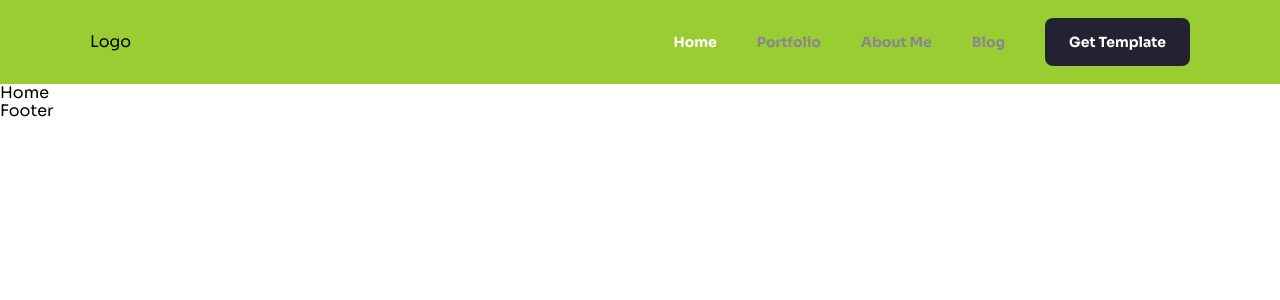
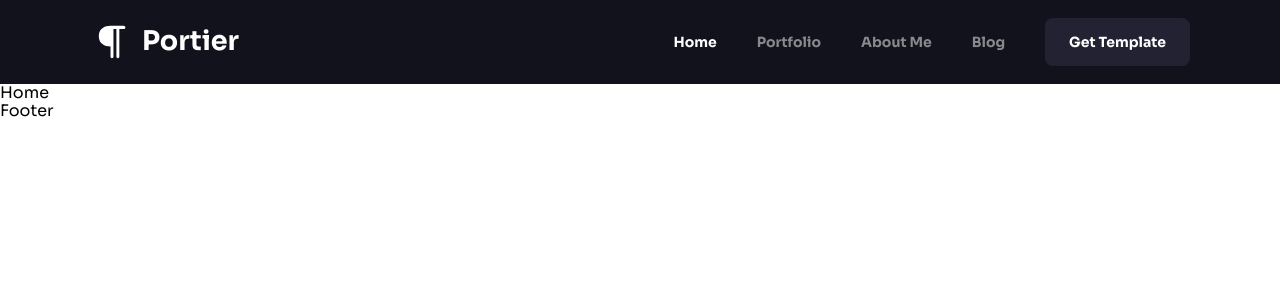
Before and after one commit to zborecki/portier, a React (Create React App) app: page / in a window 1280 px wide. Shown: the top 300 px of the page. Built offline with nearby package versions, Linux system fonts and the light colour scheme.

Commit message:
feature/1: set components in the header

```diff
--- a/src/App.tsx
+++ b/src/App.tsx
@@ -3,7 +3,7 @@ import { createBrowserRouter, RouterProvider } from 'react-router-dom';
 import GlobalStyle from './theme/global.style';
 import theme from './theme';
 import Layout from './routes/Layout';
-import { NavigationLinks } from './configurations/navigation';
+import { NavigationLinks } from './configurations/settings';
 
 const router = createBrowserRouter([
   {
--- a/src/components/Header/header.style.tsx
+++ b/src/components/Header/header.style.tsx
@@ -1,10 +1,8 @@
 import styled from 'styled-components';
-
-// ${({ theme: { components: { header } } }) => header.background};
 
 export const HeaderRoot = styled.header`
   padding: 18px 0px;
-  background-color: yellowgreen;
+  background-color: ${({ theme: { components: { header } } }) => header.background};
 
   .header {
     &__interaction {
--- a/src/components/Header/index.tsx
+++ b/src/components/Header/index.tsx
@@ -1,24 +1,27 @@
 import { RouteObject } from 'react-router-dom';
-import { NavigationLinks } from '../../configurations/navigation';
+import phrases from '../../configurations/phrases';
+import { NavigationLinks } from '../../configurations/settings';
+import Logo from '../Logo';
 import Navigation from '../Navigation';
 import { Button, Wrapper } from '../styled.components';
 import { HeaderRoot } from './header.style';
 
+const { navigation, button } = phrases;
 const navigationItems: RouteObject[] = [
   {
-    element: 'Home',
+    element: navigation.home,
     path: NavigationLinks.Home
   },
   {
-    element: 'Portfolio',
+    element: navigation.portfolio,
     path: NavigationLinks.Portfolio
   },
   {
-    element: 'About me',
+    element: navigation.aboutMe,
     path: NavigationLinks.AboutMe
   },
   {
-    element: 'Blog',
+    element: navigation.blog,
     path: NavigationLinks.Blog
   }
 ];
@@ -26,7 +29,7 @@ const navigationItems: RouteObject[] = [
 const Header = (): JSX.Element => (
   <HeaderRoot className="header">
     <Wrapper className="header__wrapper">
-      Logo
+      <Logo className="header__logo" />
       <div className="header__interaction">
         <Navigation
           className="header__navigation"
@@ -38,7 +41,7 @@ const Header = (): JSX.Element => (
           to="/"
           variant="secondary"
         >
-          Get template
+          { button.getTemplate }
         </Button>
       </div>
     </Wrapper>
--- /dev/null
+++ b/src/components/Logo/index.tsx
@@ -0,0 +1,39 @@
+import { useTheme } from 'styled-components';
+import phrases from '../../configurations/phrases';
+import { LogoProps } from '../../types/props';
+import { LogoLogotype } from './logo.style';
+
+const { common: { companyName } } = phrases;
+
+const Logo = ({ className, variant }: LogoProps): JSX.Element => {
+  const { components: { logo: { primary, secondary } } } = useTheme();
+  const isNightMode = (variant === 'primary' || !variant) ? primary.color : secondary.color;
+
+  return (
+    <div className={`${className} logo`}>
+      <svg
+        className="logo__logomark"
+        width="44"
+        height="44"
+        viewBox="0 0 44 44"
+        fill="none"
+        xmlns="http://www.w3.org/2000/svg"
+      >
+        <path
+          fillRule="evenodd"
+          clipRule="evenodd"
+          d="M8.80005 16.1333C8.80005 23.4168 14.6423 26.4 20.5334 26.4V36.6667C20.5334 37.4766 21.19 38.1333 22.0001 38.1333C22.8101 38.1333 23.4667 37.4766 23.4667 36.6667V26.4V9.09334H26.4001V36.6667C26.4001 37.4766 27.0567 38.1333 27.8667 38.1333C28.6767 38.1333 29.3334 37.4766 29.3334 36.6667V9.09334H33.7334C34.6245 9.09334 35.3467 8.37103 35.3467 7.48C35.3467 6.58897 34.6245 5.86667 33.7334 5.86667H27.8667H23.4667H22.0001H20.5334C14.6423 5.86667 8.80005 8.84987 8.80005 16.1333Z"
+          fill={isNightMode}
+        />
+      </svg>
+      <LogoLogotype
+        className="logo__logotype"
+        color={isNightMode}
+      >
+        { companyName }
+      </LogoLogotype>
+    </div>
+  );
+};
+
+export default Logo;
--- /dev/null
+++ b/src/components/Logo/logo.style.tsx
@@ -0,0 +1,8 @@
+import styled from 'styled-components';
+import { BaseTypographyType } from '../../types/common';
+
+export const LogoLogotype = styled.span<BaseTypographyType>`
+  color: ${({ color }) => color};
+  font-size: ${({ theme: { components: { logo: { font } } } }) => font.fontSize};
+  font-weight: ${({ theme: { components: { logo: { font } } } }) => font.fontWeight};
+`;
--- /dev/null
+++ b/src/configurations/phrases.ts
@@ -0,0 +1,14 @@
+export default {
+  button: {
+    getTemplate: 'Get template'
+  },
+  common: {
+    companyName: 'Portier'
+  },
+  navigation: {
+    home: 'Home',
+    portfolio: 'Portfolio',
+    aboutMe: 'About me',
+    blog: 'Blog'
+  }
+};
--- a/src/theme/global.style.tsx
+++ b/src/theme/global.style.tsx
@@ -8,4 +8,10 @@ export default createGlobalStyle`
   body {
     font-family: 'Sora', sans-serif;
   }
+
+  .logo {
+    display: flex;
+    align-items: center;
+    gap: 8px;
+  }
 `;
--- a/src/theme/index.ts
+++ b/src/theme/index.ts
@@ -6,7 +6,7 @@ enum FontWeight {
   'Bold' = 700
 }
 
-const colors = {
+const { secondary, neutrals } = {
   secondary: {
     royalOrange: '#FA8F54'
   },
@@ -25,21 +25,33 @@ export default {
   components: {
     button: {
       common: {
-        color: colors.neutrals.white,
+        color: neutrals.white,
         padding: '14px 24px'
       },
       secondary: {
         background: {
-          default: colors.neutrals.darkGunmetal,
-          active: colors.secondary.royalOrange
+          default: neutrals.darkGunmetal,
+          active: secondary.royalOrange
         }
       }
     },
     header: {
-      background: colors.neutrals.chineseBlack,
+      background: neutrals.chineseBlack,
       navigation: {
-        active: colors.neutrals.white,
-        default: colors.neutrals.philippineGray
+        active: neutrals.white,
+        default: neutrals.philippineGray
+      }
+    },
+    logo: {
+      font: {
+        fontSize: '27px',
+        fontWeight: FontWeight.Bold
+      },
+      primary: {
+        color: neutrals.white
+      },
+      secondary: {
+        color: secondary.royalOrange
       }
     }
   },
--- a/src/types/props.ts
+++ b/src/types/props.ts
@@ -9,6 +9,10 @@ export interface ButtonProps extends BaseProps {
   size?: 'small';
 }
 
+export interface LogoProps extends BaseProps {
+  variant?: 'primary' | 'secondary';
+}
+
 export interface NavigationProps extends BaseProps {
   navigationItems: RouteObject[];
 }
--- a/theme.d.ts
+++ b/theme.d.ts
@@ -1,6 +1,6 @@
 import 'styled-components';
 import {
-  CommonThemeType, IFontTheme, BaseStatesType, ButtonThemeType
+  CommonThemeType, IFontTheme, BaseStatesType, ButtonThemeType, LogoThemeType, TypographyType
 } from './src/types/common';
 
 declare module 'styled-components' {
@@ -15,6 +15,9 @@ declare module 'styled-components' {
           color: string;
         }
       },
+      logo: LogoThemeType & {
+        font: TypographyType
+      },
       header: CommonThemeType & {
         navigation: BaseStatesType
       }
```
Also changed, not shown: src/types/common.ts (+8 -0 lines), src/configurations/settings.ts (renamed from src/configurations/navigation.ts).
